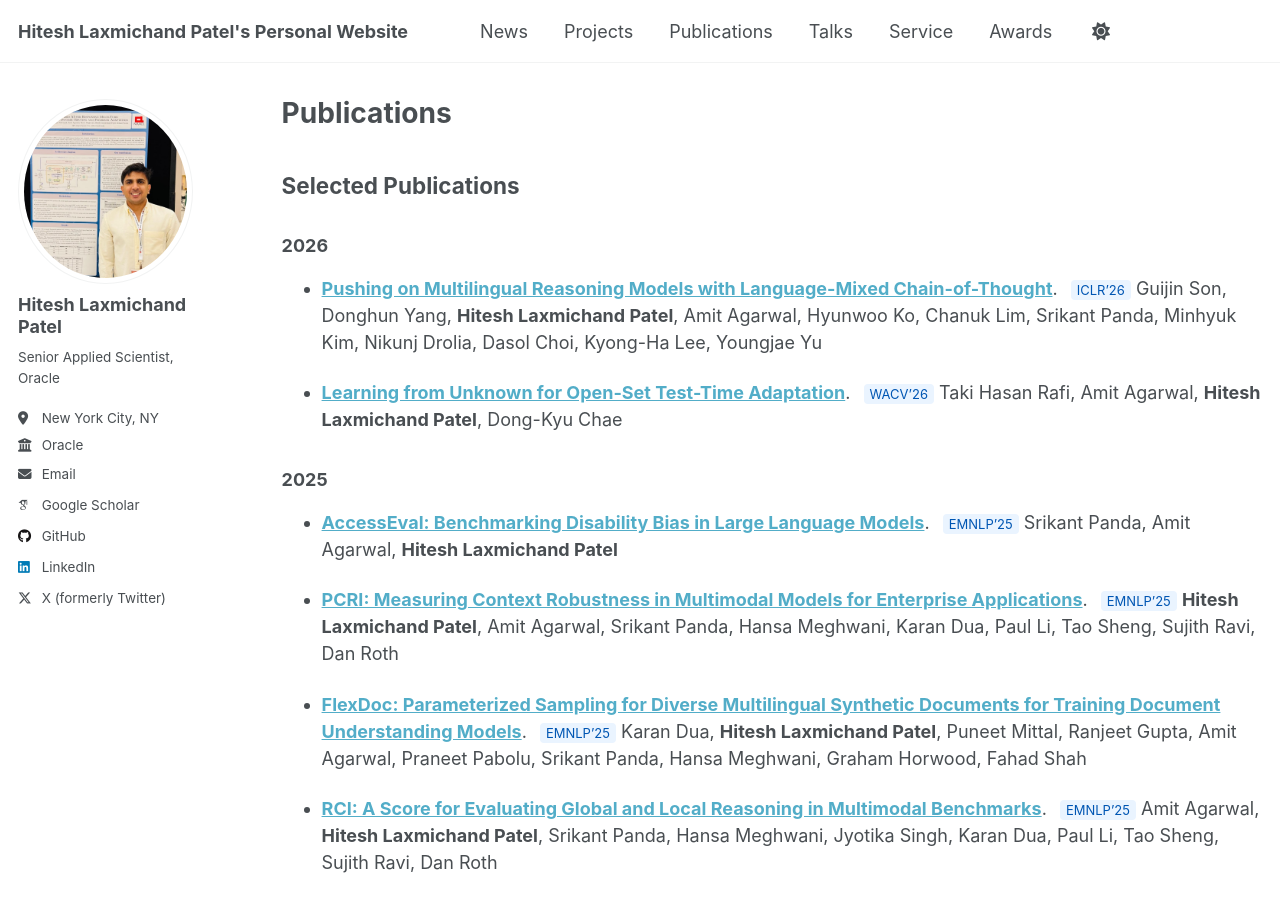
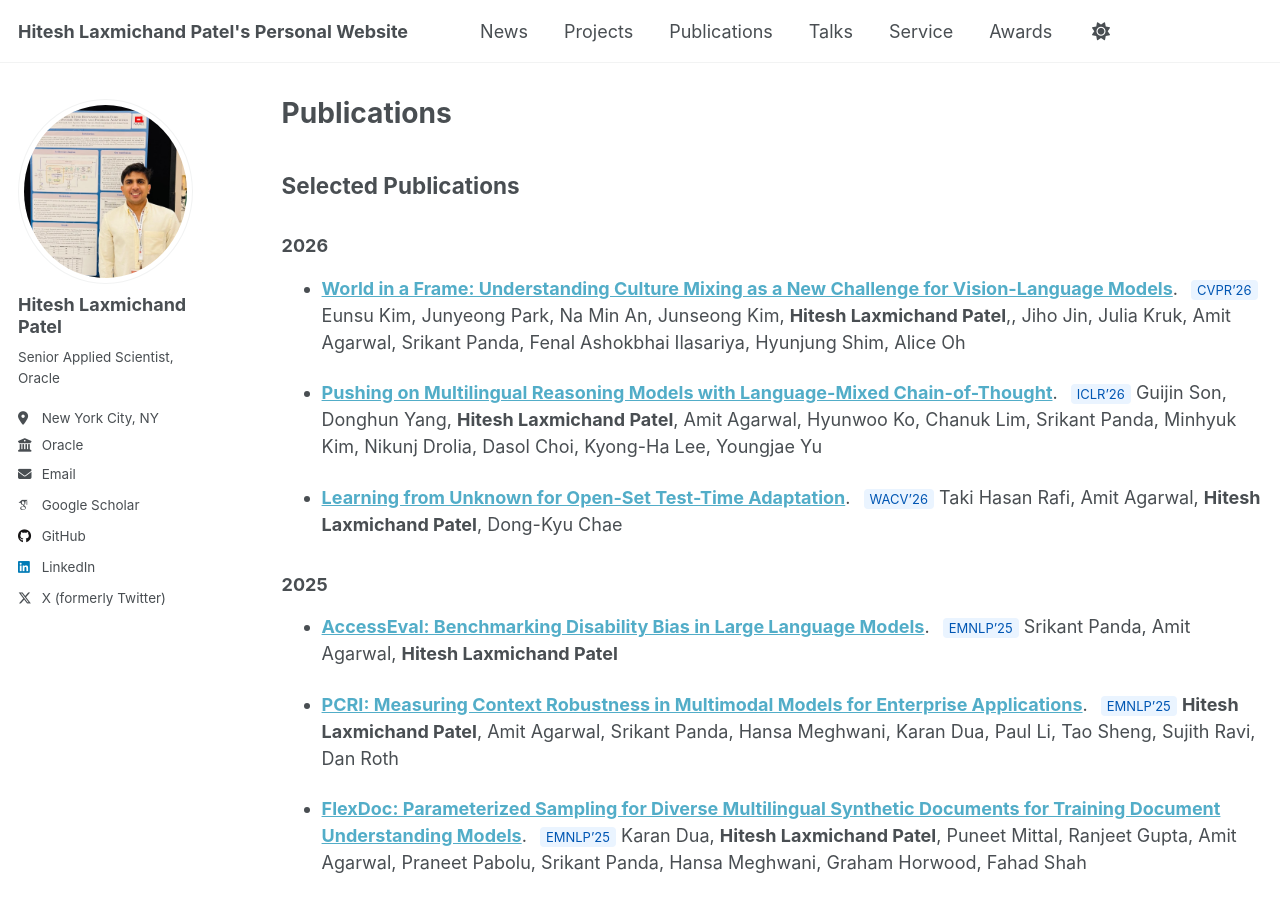
Before and after one commit to HITESHLPATEL/hiteshlpatel.github.io, a Jekyll site: the page built from _pages/publications.md, in a window 1280 px wide and 900 px high. Built offline with Jekyll 4.4.1, drawn with Linux system fonts in a browser that asks for light colours; some web fonts are replaced.

Commit message:
Add new publications for 2026

```diff
--- a/_pages/publications.md
+++ b/_pages/publications.md
@@ -11,6 +11,10 @@ redirect_from:
 ## Selected Publications
 
 ### 2026
+
+- **[World in a Frame: Understanding Culture Mixing as a New Challenge for Vision-Language Models](https://arxiv.org/abs/2511.22787)**.
+<span style="font-size:13px; background:#eaf4ff; color:#0056b3; padding:2px 6px; margin-left:8px; border-radius:4px;">CVPR'26</span>
+Eunsu Kim, Junyeong Park, Na Min An, Junseong Kim, **Hitesh Laxmichand Patel**,, Jiho Jin, Julia Kruk, Amit Agarwal, Srikant Panda, Fenal Ashokbhai Ilasariya, Hyunjung Shim, Alice Oh
 
 - **[Pushing on Multilingual Reasoning Models with Language-Mixed Chain-of-Thought](https://arxiv.org/abs/2510.04230)**.
 <span style="font-size:13px; background:#eaf4ff; color:#0056b3; padding:2px 6px; margin-left:8px; border-radius:4px;">ICLR'26</span>
```
